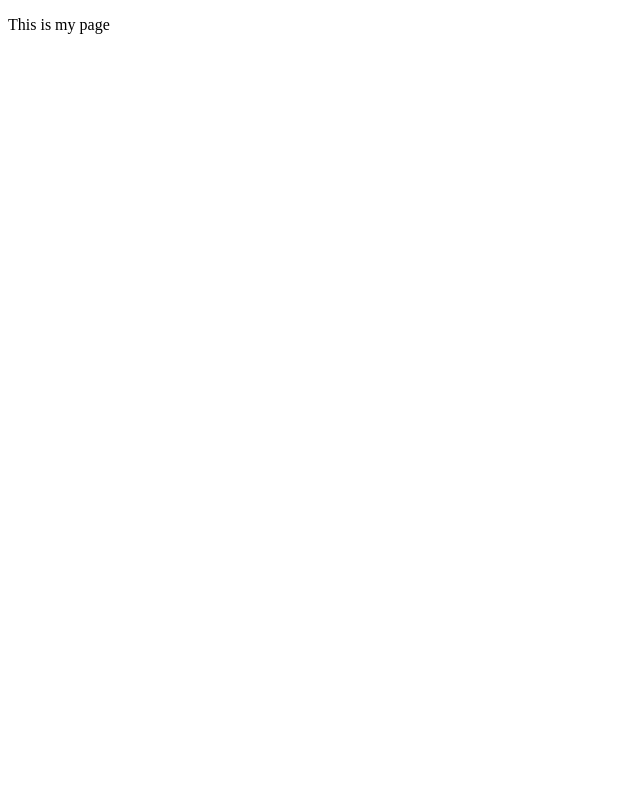
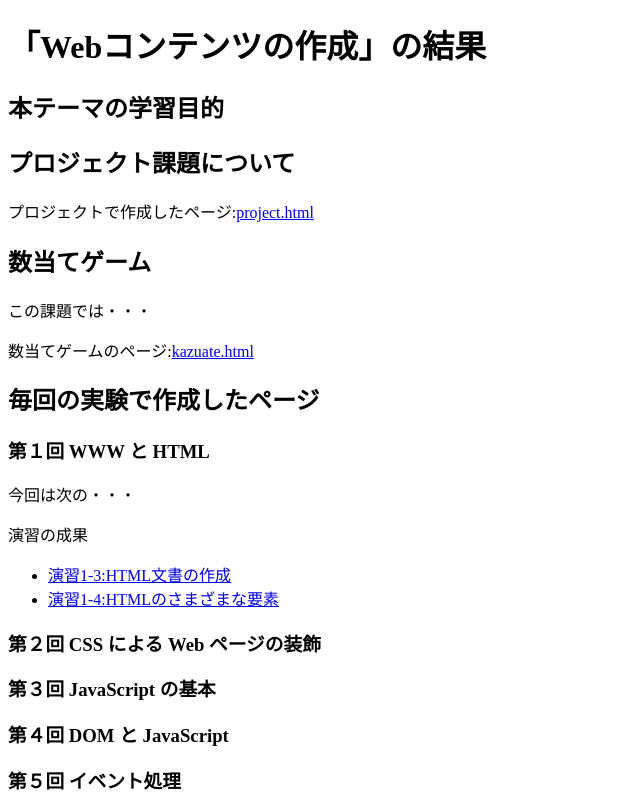
Before and after one commit to G285242022/medialabo, a plain HTML site: page index.html in a window 1280 px wide. Shown: the whole page, without its empty margins (0-640 px from the left). Drawn offline with Linux system fonts and the light colour scheme.

Commit message:
index.html更新(0608)

```diff
--- a/index.html
+++ b/index.html
@@ -3,8 +3,29 @@
   <head>
     <meta charset="utf-8">
     <title>My test page</title>
-  </head>
+</head>
   <body>
-    <p>This is my page</p>
+    <h1>「Webコンテンツの作成」の結果</h1>
+    <h2>本テーマの学習目的</h2>
+    <p></p>
+    <h2>プロジェクト課題について</h2>
+    <p>プロジェクトで作成したページ:<a href="https://g285242022.github.io/medialabo/practice-html/project.html">project.html</a></p>
+    <h2>数当てゲーム</h2>
+    <p>この課題では・・・</p>
+    数当てゲームのページ:<a href="https://g285242022.github.io/medialabo/practice-html/kazuate.html">kazuate.html</a></p>
+    <h2>毎回の実験で作成したページ</h2>
+
+    <h3>第１回 WWW と HTML</h3>
+    <p>今回は次の・・・</p>
+    <p>演習の成果</p>
+    <ul>
+      <li><a href="https://g285242022.github.io/medialabo/practice-html/structure.html">演習1-3:HTML文書の作成</a></li>
+      <li><a href="https://g285242022.github.io/medialabo/practice-html/elements.html">演習1-4:HTMLのさまざまな要素</a></li>
+    </ul>
+
+    <h3>第２回 CSS による Web ページの装飾</h3>
+    <h3>第３回 JavaScript の基本</h3>
+    <h3>第４回 DOM と JavaScript</h3>
+    <h3>第５回 イベント処理</h3>
   </body>
 </html>
```
